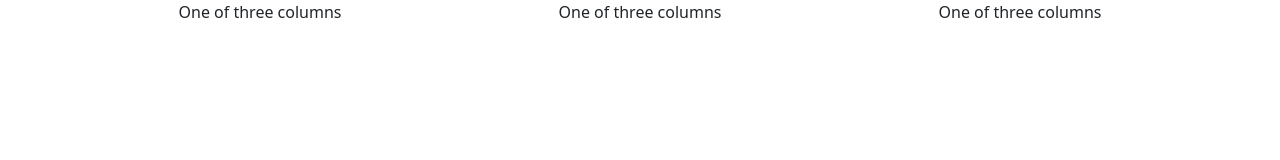
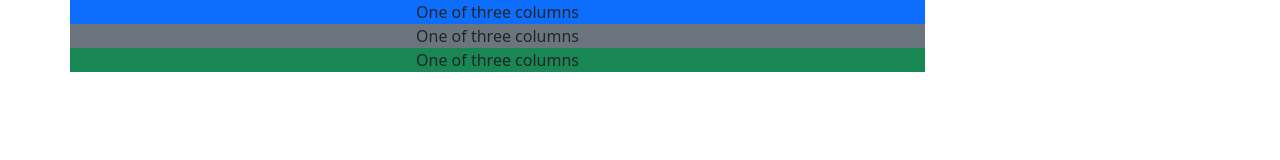
Before and after one commit to brunegerxs/boostrap, a plain HTML site: page index.html in a window 1280 px wide. Drawn offline with nearby package versions, Linux system fonts and the light colour scheme.

Commit message:
Update index.html

```diff
--- a/index.html
+++ b/index.html
@@ -12,17 +12,21 @@
 
     <div class="container text-center">
         <div class="row align-items-start">
-          <div class="col">
+          <div class="col-9 bg-primary">
             One of three columns
           </div>
-          <div class="col">
+          <div class="col-9 bg-secondary">
             One of three columns
           </div>
-          <div class="col">
+          <div class="col-9 bg-success " >
             One of three columns
           </div>
         </div>
       </div>
 
+
+
+
+
 </body>
 </html>
```
